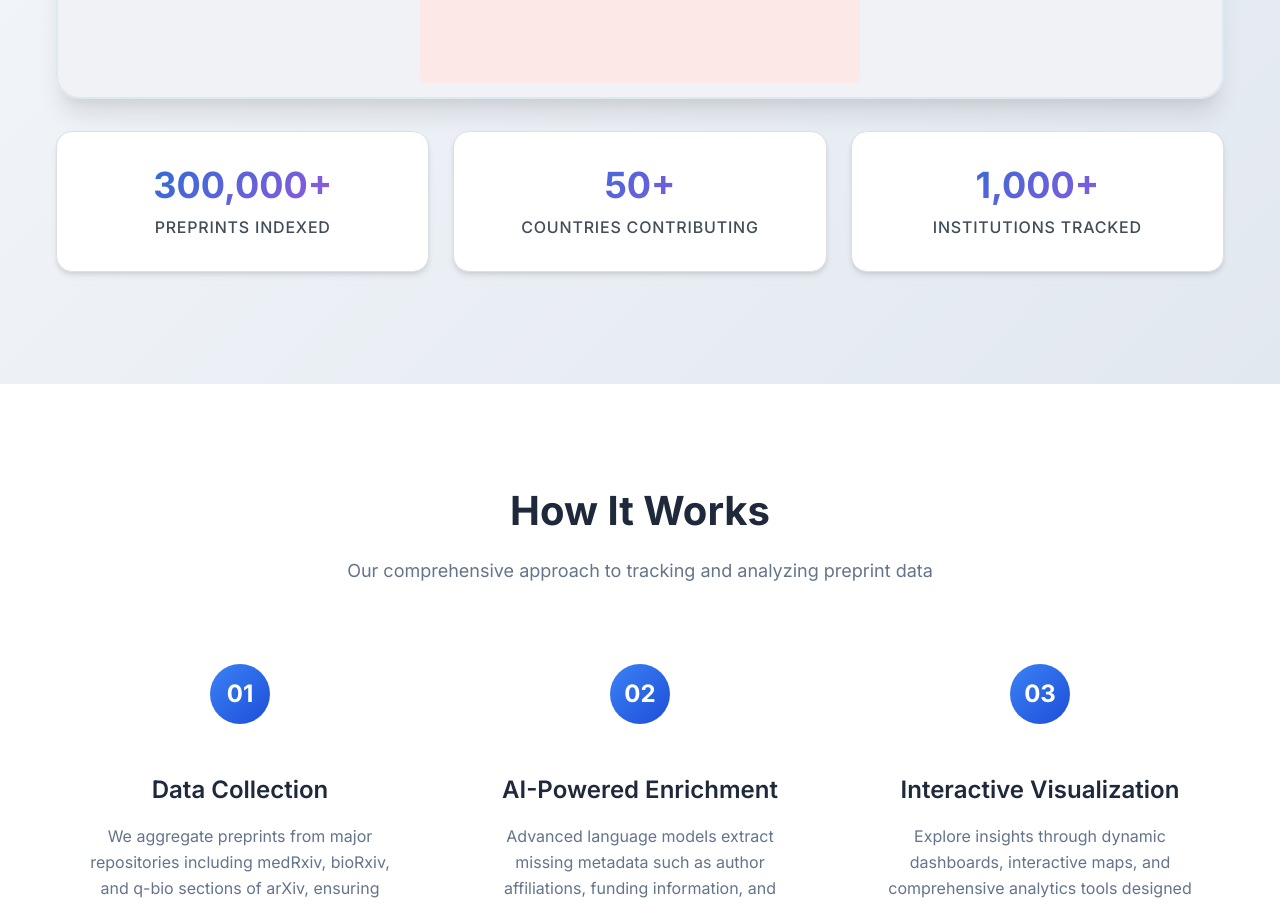
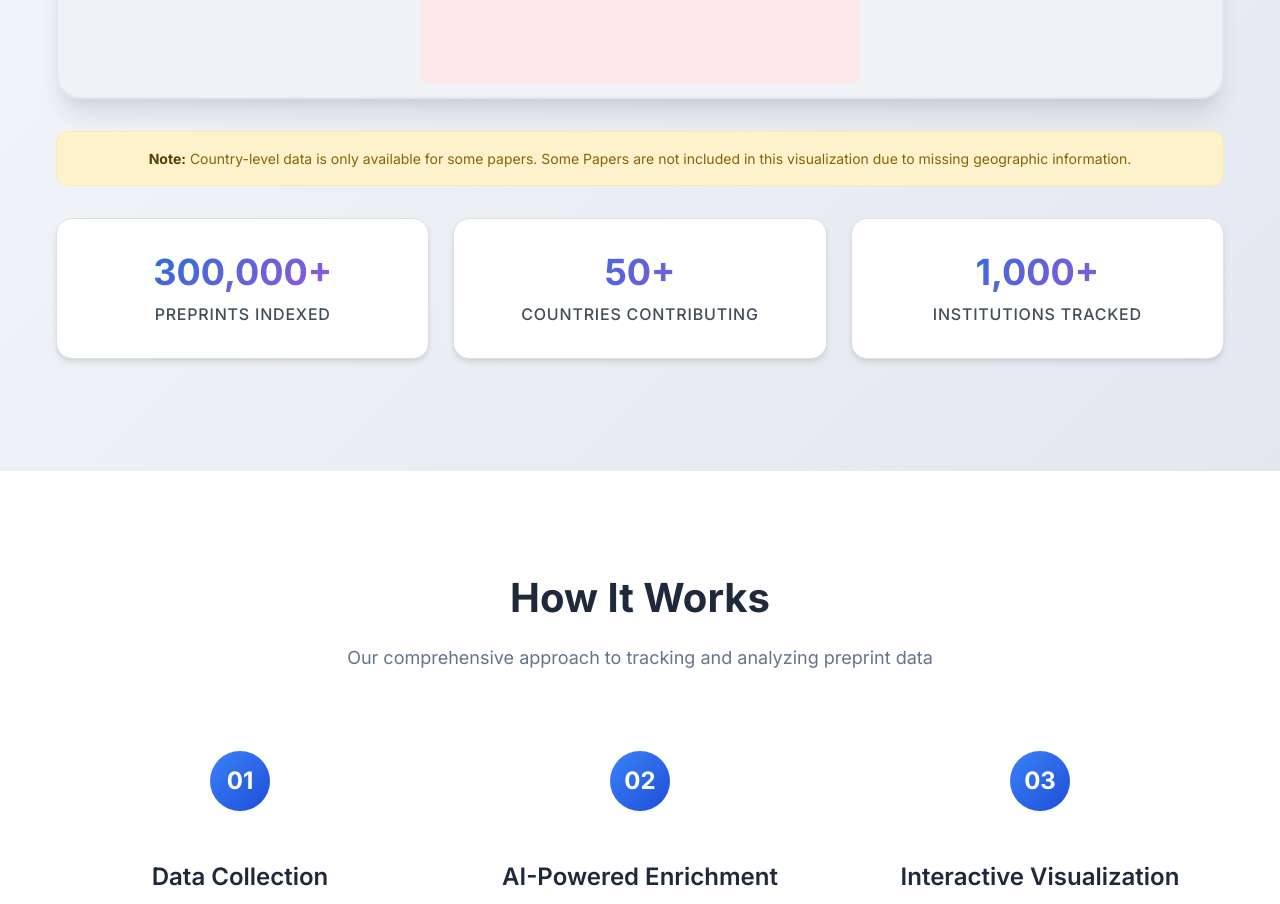
Before and after one commit to Bibhuprasadbehera/Preprint-commons, a React (Vite) app in the folder frontend/: page / in a window 1280 px wide. Shown: the part 2660-3564 px from the top of the page. Built offline with nearby package versions, Linux system fonts and the light colour scheme; no server answers.

Commit message:
map fixed (missing data actually)

```diff
--- a/frontend/public/map.css
+++ b/frontend/public/map.css
@@ -26,6 +26,27 @@ h1 {
     font-weight: 600;
     font-size: 1.5rem;
     flex-shrink: 0;
+}
+
+.data-note {
+    background: #fff3cd;
+    border: 1px solid #ffeaa7;
+    border-radius: 6px;
+    padding: 0.75rem 1rem;
+    margin-bottom: 1rem;
+    text-align: center;
+    flex-shrink: 0;
+}
+
+.data-note p {
+    margin: 0;
+    color: #856404;
+    font-size: 0.9rem;
+    line-height: 1.4;
+}
+
+.data-note strong {
+    color: #533f00;
 }
 
 .controls {
--- a/frontend/src/components/ui/MapContainer/MapContainer.jsx
+++ b/frontend/src/components/ui/MapContainer/MapContainer.jsx
@@ -22,6 +22,11 @@ const MapContainer = ({
         />
       </div>
 
+      {/* Data Availability Note */}
+      <div className={styles.dataNote}>
+        <p><strong>Note:</strong> Country-level data is only available for some papers. Some Papers are not included in this visualization due to missing geographic information.</p>
+      </div>
+
       {showStats && (
         <div className={styles.mapStats}>
           {statsData.map((stat, index) => (
--- a/frontend/src/components/ui/MapContainer/MapContainer.module.css
+++ b/frontend/src/components/ui/MapContainer/MapContainer.module.css
@@ -25,6 +25,30 @@
   border: none;
   display: block;
   pointer-events: auto;
+}
+
+/* Data Availability Note */
+.dataNote {
+  background: #fff3cd;
+  border: 1px solid #ffeaa7;
+  border-radius: var(--radius-lg);
+  padding: var(--spacing-lg);
+  margin: var(--spacing-lg) 0;
+  text-align: center;
+  max-width: 1200px;
+  margin-left: auto;
+  margin-right: auto;
+}
+
+.dataNote p {
+  margin: 0;
+  color: #856404;
+  font-size: var(--font-size-sm);
+  line-height: 1.5;
+}
+
+.dataNote strong {
+  color: #533f00;
 }
 
 /* Enhanced visual feedback */
```
